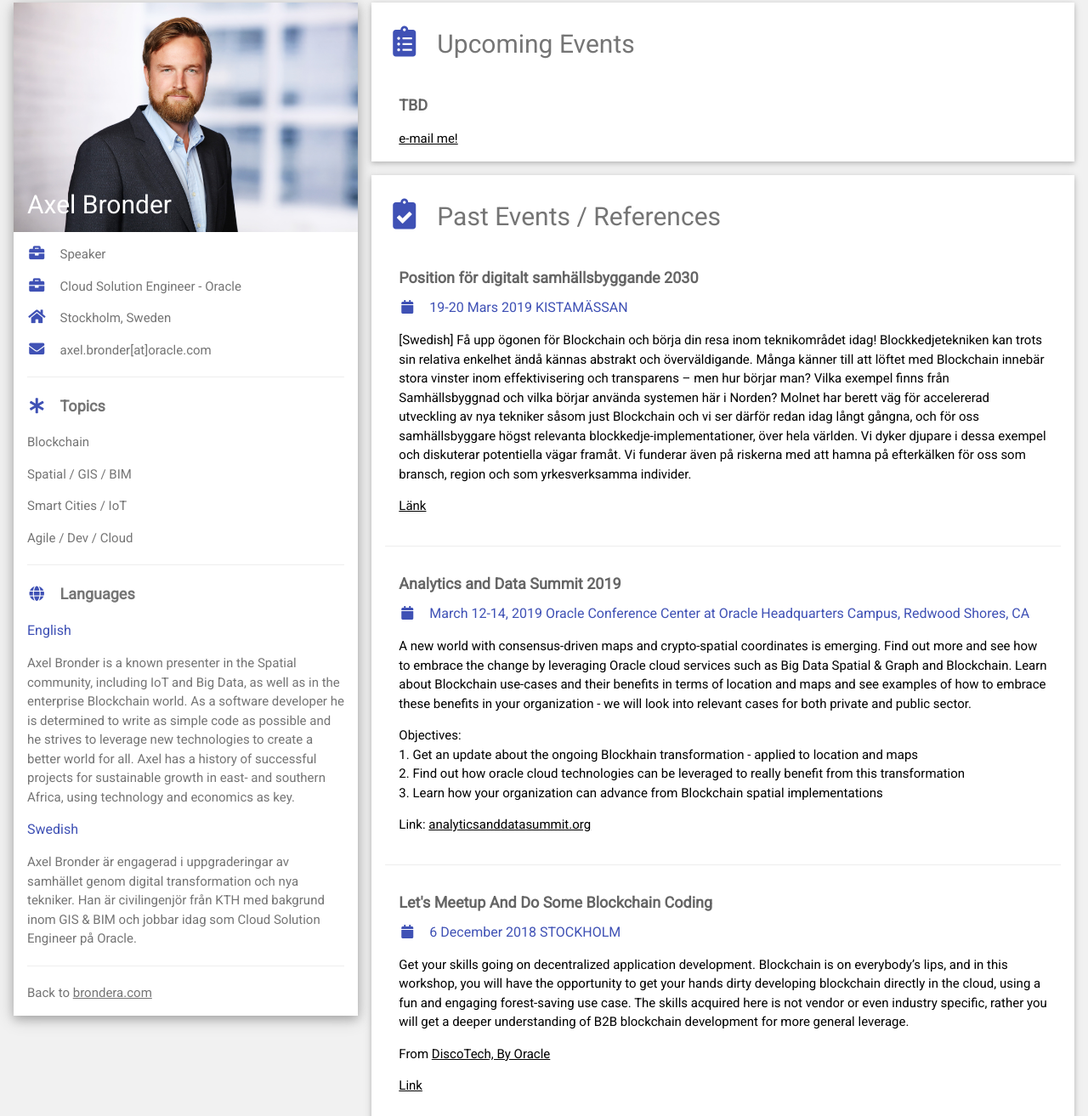
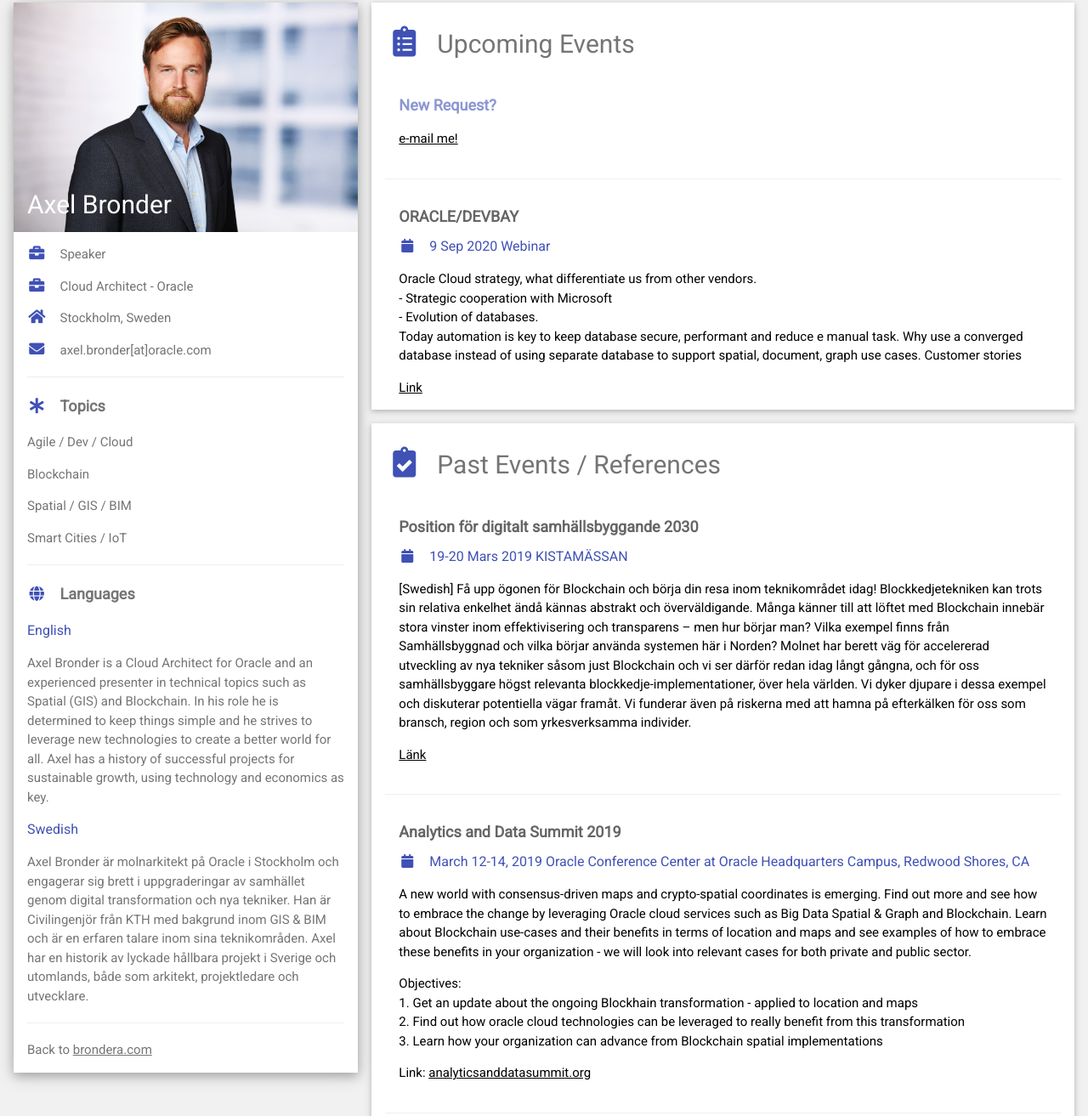
Before and after one commit to brondera/speaker, a plain HTML site: page index.html in a window 1280 px wide. Shown: the part 13-1326 px from the top of the page at 85% size. Drawn offline with nearby package versions, Linux system fonts and the light colour scheme.

Commit message:
Update index.html
update information and cleanup

```diff
--- a/index.html
+++ b/index.html
@@ -36,23 +36,23 @@ html,body,h1,h2,h3,h4,h5,h6 {font-family: "Roboto", sans-serif}
         </div>
         <div class="w3-container">
           <p><i class="fa fa-briefcase fa-fw w3-margin-right w3-large w3-text-indigo"></i>Speaker</p>
-          <p><i class="fa fa-briefcase fa-fw w3-margin-right w3-large w3-text-indigo"></i>Cloud Solution Engineer - Oracle</p>
+          <p><i class="fa fa-briefcase fa-fw w3-margin-right w3-large w3-text-indigo"></i>Cloud Architect - Oracle</p>
           <p><i class="fa fa-home fa-fw w3-margin-right w3-large w3-text-indigo"></i>Stockholm, Sweden</p>
           <p><i class="fa fa-envelope fa-fw w3-margin-right w3-large w3-text-indigo"></i>axel.bronder[at]oracle.com</p>
           <hr>
 
           <p class="w3-large"><b><i class="fa fa-asterisk fa-fw w3-margin-right w3-text-indigo"></i>Topics</b></p>
+          <p>Agile / Dev / Cloud</p>
           <p>Blockchain</p>
           <p>Spatial / GIS / BIM</p>
           <p>Smart Cities / IoT</p>
-          <p>Agile / Dev / Cloud</p>
           <hr>
 
           <p class="w3-large w3-text-theme"><b><i class="fa fa-globe fa-fw w3-margin-right w3-text-indigo"></i>Languages</b></p>
           <h6 class="w3-text-indigo">English</h6>
-          <p>Axel Bronder is a known presenter in the Spatial community, including IoT and Big Data, as well as in the enterprise Blockchain world. As a software developer he is determined to write as simple code as possible and he strives to leverage new technologies to create a better world for all. Axel has a history of successful projects for sustainable growth in east- and southern Africa, using technology and economics as key.</p>
+          <p>Axel Bronder is a Cloud Architect for Oracle and an experienced presenter in technical topics such as Spatial (GIS) and Blockchain. In his role he is determined to keep things simple and he strives to leverage new technologies to create a better world for all. Axel has a history of successful projects for sustainable growth, using technology and economics as key.</p>
           <h6 class="w3-text-indigo">Swedish</h6>
-          <p>Axel Bronder är engagerad i uppgraderingar av samhället genom digital transformation och nya tekniker. Han är civilingenjör från KTH med bakgrund inom GIS & BIM och jobbar idag som Cloud Solution Engineer på Oracle.</p>
+          <p>Axel Bronder är molnarkitekt på Oracle i Stockholm och engagerar sig brett i uppgraderingar av samhället genom digital transformation och nya tekniker. Han är Civilingenjör från KTH med bakgrund inom GIS & BIM och är en erfaren talare inom sina teknikområden. Axel har en historik av lyckade hållbara projekt i Sverige och utomlands, både som arkitekt, projektledare och utvecklare.</p>
           <hr>
 
           <p>Back to <a href="http://www.brondera.com/">brondera.com</a></p>
@@ -69,8 +69,18 @@ html,body,h1,h2,h3,h4,h5,h6 {font-family: "Roboto", sans-serif}
         <h2 class="w3-text-grey w3-padding-16">
         <i class="fas fa-clipboard-list fa-fw w3-margin-right w3-xxlarge w3-text-indigo"></i>Upcoming Events</h2>
         <div class="w3-container">
-            <h5 class="w3-opacity"><b>TBD</b></h5>
+          <h5 class="w3-opacity w3-text-indigo"><b>New Request?</b></h5>
           <p><a href="mailto:axel.bronder@oracle.com">e-mail me!</a></p>
+        </div>
+        <hr>
+        <div class="w3-container">
+          <h5 class="w3-opacity"><b>ORACLE/DEVBAY</b></h5>
+          <h6 class="w3-text-indigo"><i class="fa fa-calendar fa-fw w3-margin-right"></i>9 Sep 2020 Webinar</h6>
+          <p> Oracle Cloud strategy, what differentiate us from other vendors. <br>
+            - Strategic cooperation with Microsoft<br>
+            - Evolution of databases.<br>
+            Today automation is key to keep database secure, performant and reduce e manual task. Why use a converged database instead of using separate database to support spatial, document, graph use cases. Customer stories</p>
+          <p><a href="https://oracledevbay.confetti.events">Link</a></p>
         </div>
       </div>
       <div class="w3-container w3-card w3-white w3-margin-top">
@@ -94,8 +104,6 @@ html,body,h1,h2,h3,h4,h5,h6 {font-family: "Roboto", sans-serif}
           <p>Link: <a href="https://analyticsanddatasummit.org">analyticsanddatasummit.org</a></p>
         </div>
         <hr>
-
-
         <div class="w3-container">
           <h5 class="w3-opacity"><b>Let's Meetup And Do Some Blockchain Coding</b></h5>
           <h6 class="w3-text-indigo"><i class="fa fa-calendar fa-fw w3-margin-right"></i>6 December 2018 STOCKHOLM</h6>
```
Lines whose indentation alone changed are shown as unchanged.
